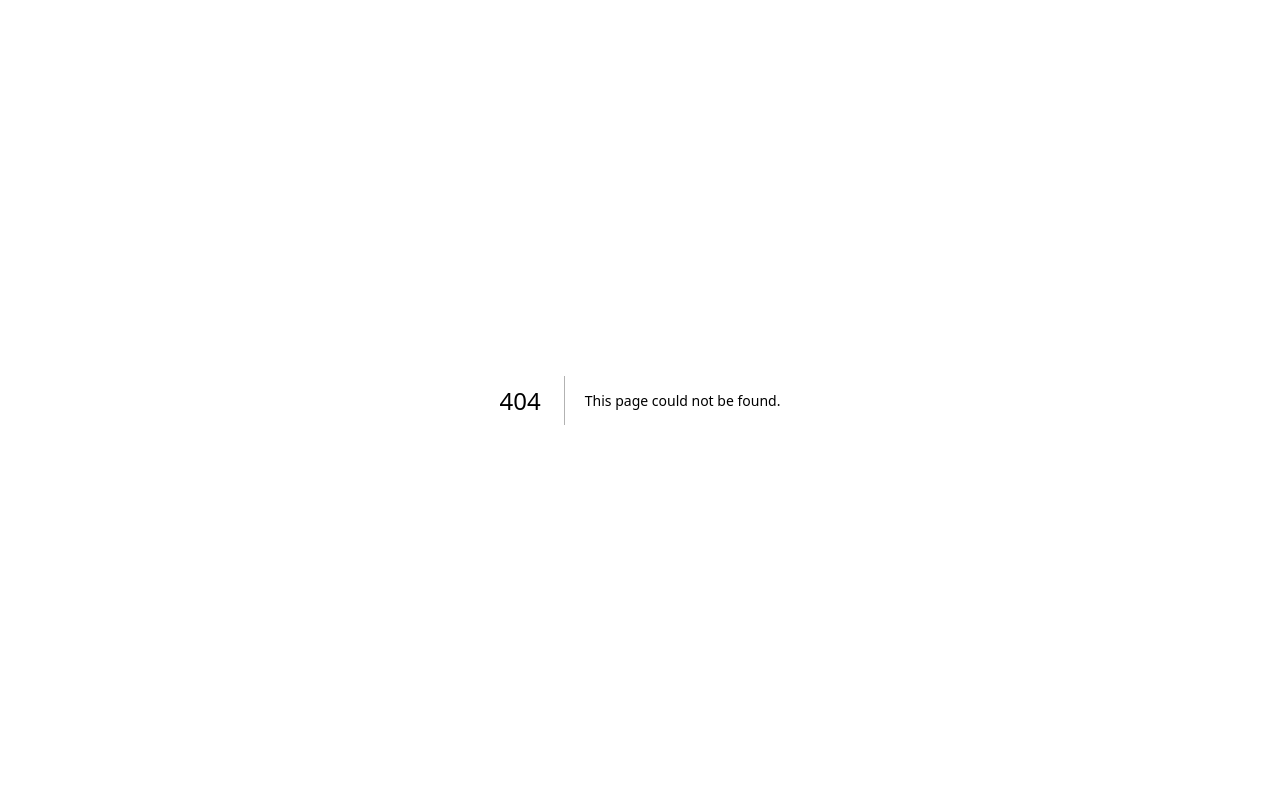
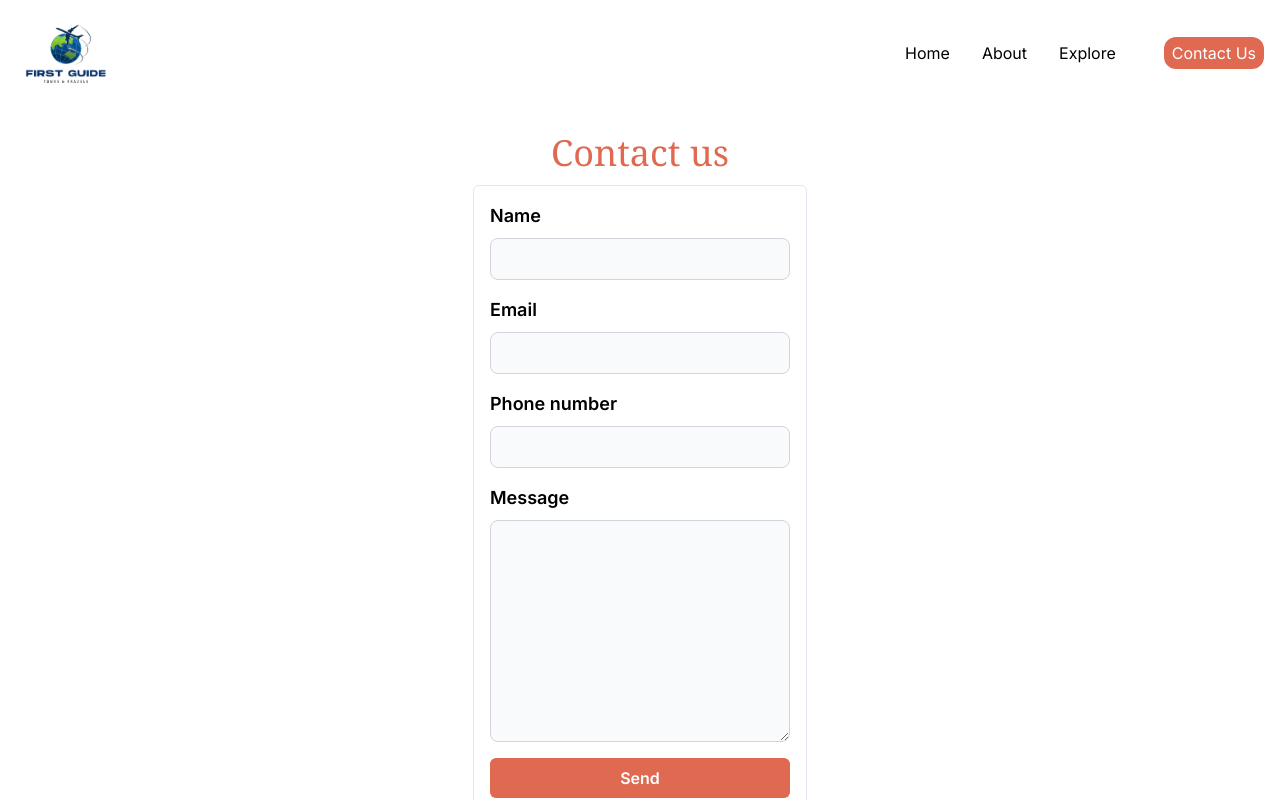
Before and after one commit to ANU7MADHAV/travel-website, a Next.js app: page /contact in a window 1280 px wide. Before the commit this address had no page. Shown: the top 800 px of the page. Built offline with nearby package versions, Linux system fonts and the light colour scheme.

Commit message:
completed the project

```diff
--- /dev/null
+++ b/action.ts
@@ -0,0 +1,32 @@
+"use server";
+import { Resend } from "resend";
+import EmailTemplate from "@/components/email/EmailTemplate";
+interface State {
+  error: string | null;
+  success: boolean;
+}
+export const sendEmail = async (prevState: State, formData: FormData) => {
+  const name = formData.get("name") as string;
+  const email = formData.get("email") as string;
+  const message = formData.get("message") as string;
+  const phone = formData.get("phone") as string;
+  try {
+    const resend = new Resend(process.env.API_KEY);
+    await resend.emails.send({
+      from: "onboarding@resend.dev",
+      to: "anumadhavan888@gmail.com",
+      subject: "Form Submission",
+      react: EmailTemplate({ name, email, message, phone }),
+    });
+    return {
+      error: null,
+      success: true,
+    };
+  } catch (error) {
+    console.log(error);
+    return {
+      error: (error as Error).message,
+      success: false,
+    };
+  }
+};
--- /dev/null
+++ b/app/contact/page.tsx
@@ -0,0 +1,98 @@
+"use client";
+import { sendEmail } from "@/action";
+import { SheetDemo } from "@/components/navbar/MobileNavbar";
+import Navbar from "@/components/navbar/Navbar";
+import { useEffect } from "react";
+import { useFormState } from "react-dom";
+import Image from "next/image";
+import logo from "@/public/logo.png";
+import Link from "next/link";
+export default function Form() {
+  const [sendEmailState, sendEmailAction] = useFormState(sendEmail, {
+    error: null,
+    success: false,
+  });
+  useEffect(() => {
+    if (sendEmailState.success) {
+      alert("Email sent!");
+    }
+    if (sendEmailState.error) {
+      alert("Error sending email!");
+    }
+  }, [sendEmailState]);
+  return (
+    <div>
+      <div className="flex items-center justify-between px-4">
+        <Image
+          src={logo}
+          alt="logo"
+          className="w-[60px] overflow-hidden rounded-full bg-white md:w-[80px] lg:w-[100px]"
+        />
+        <section className="flex items-center gap-12 text-black">
+          <section className="hidden md:block">
+            <Navbar />
+          </section>
+          <Link href="/contact">
+            <button className="rounded-xl bg-[#DF6951] px-2 py-1 text-sm text-white  md:text-base">
+              Contact Us
+            </button>
+          </Link>
+          <section className="block md:hidden">
+            <SheetDemo />
+          </section>
+        </section>
+      </div>
+      <section className="my-4 flex flex-col  items-center px-6 sm:w-auto">
+        <h1 className="my-3 font-serif text-4xl text-[#DF6951]">Contact us</h1>
+        <form
+          className="flex flex-col rounded-md border  p-4 text-black"
+          action={sendEmailAction}
+        >
+          <label htmlFor="name" className="mb-2 text-lg font-semibold">
+            Name
+          </label>
+          <input
+            className="block w-[300px] rounded-lg border border-gray-300 bg-gray-50 p-2.5 text-sm text-gray-900 focus:border-blue-500 focus:ring-blue-500 dark:border-gray-600 dark:bg-gray-700 dark:text-white dark:placeholder-gray-400 dark:focus:border-blue-500 dark:focus:ring-blue-500"
+            type="text"
+            id="name"
+            name="name"
+          />
+          <label htmlFor="email" className="mb-2 mt-4 text-lg font-semibold">
+            Email
+          </label>
+          <input
+            type="email"
+            id="email"
+            name="email"
+            className="block w-[300px] rounded-lg border border-gray-300 bg-gray-50 p-2.5 text-sm text-gray-900 focus:border-blue-500 focus:ring-blue-500 dark:border-gray-600 dark:bg-gray-700 dark:text-white dark:placeholder-gray-400 dark:focus:border-blue-500 dark:focus:ring-blue-500"
+          />
+          <label htmlFor="phone" className="mb-2 mt-4 text-lg font-semibold">
+            Phone number
+          </label>
+          <input
+            type="text"
+            id="phone"
+            name="phone"
+            className="block w-[300px] rounded-lg border border-gray-300 bg-gray-50 p-2.5 text-sm text-gray-900 focus:border-blue-500 focus:ring-blue-500 dark:border-gray-600 dark:bg-gray-700 dark:text-white dark:placeholder-gray-400 dark:focus:border-blue-500 dark:focus:ring-blue-500"
+          />
+          <label htmlFor="message" className="mb-2 mt-4 text-lg font-semibold">
+            Message
+          </label>
+          <textarea
+            name="message"
+            id="message"
+            className="block w-[300px] rounded-lg border border-gray-300 bg-gray-50 p-2.5 text-sm text-gray-900 focus:border-blue-500 focus:ring-blue-500 dark:border-gray-600 dark:bg-gray-700 dark:text-white dark:placeholder-gray-400 dark:focus:border-blue-500 dark:focus:ring-blue-500"
+            cols={30}
+            rows={10}
+          ></textarea>
+          <button
+            type="submit"
+            className="mt-4 rounded-md  bg-[#DF6951] px-4 py-2 font-semibold text-white hover:bg-[#f6674a]"
+          >
+            Send
+          </button>
+        </form>
+      </section>
+    </div>
+  );
+}
--- a/app/explore/page.tsx
+++ b/app/explore/page.tsx
@@ -9,6 +9,7 @@ import { SheetDemo } from "@/components/navbar/MobileNavbar";
 import Navbar from "@/components/navbar/Navbar";
 import Image from "next/image";
 import logo from "@/public/logo.png";
+import Link from "next/link";
 
 const page = () => {
   return (
@@ -23,9 +24,12 @@ const page = () => {
           <section className="hidden md:block">
             <Navbar />
           </section>
-          <button className="rounded-xl bg-[#DF6951] px-2 py-1 text-sm  md:text-base">
-            Contact Us
-          </button>
+          <Link href="/contact">
+            <button className="rounded-xl bg-[#DF6951] px-2 py-1 text-sm  md:text-base">
+              Contact Us
+            </button>
+          </Link>
+
           <section className="block md:hidden">
             <SheetDemo />
           </section>
--- a/components/Footer/FooterSection1.tsx
+++ b/components/Footer/FooterSection1.tsx
@@ -2,6 +2,7 @@ import { FaInstagram, FaLinkedinIn } from "react-icons/fa";
 import { FaTiktok } from "react-icons/fa6";
 import logo from "@/public/logo.png";
 import Image from "next/image";
+import Link from "next/link";
 
 const FooterSection1 = () => {
   return (
@@ -10,8 +11,12 @@ const FooterSection1 = () => {
       <h3>Travel helps companies </h3>
       <h3>manage payments easily.</h3>
       <section className="flex gap-4 py-1  text-[#DF6951]">
-        <FaTiktok />
-        <FaInstagram />
+        <Link href="https://vm.tiktok.com/ZSFYjxCjE/">
+          <FaTiktok />
+        </Link>
+        <Link href="https://www.instagram.com/invites/contact/?i=8m790p0qccwe&utm_content=nr9ww6a">
+          <FaInstagram />
+        </Link>
       </section>
     </div>
   );
--- a/components/Homepage/FirstSection.tsx
+++ b/components/Homepage/FirstSection.tsx
@@ -2,6 +2,7 @@ import Image from "next/image";
 import logo from "@/public/logo.png";
 import { SheetDemo } from "../navbar/MobileNavbar";
 import Navbar from "../navbar/Navbar";
+import Link from "next/link";
 
 const FirstSection = () => {
   return (
@@ -16,9 +17,12 @@ const FirstSection = () => {
           <section className="hidden md:block">
             <Navbar />
           </section>
-          <button className="rounded-xl bg-[#DF6951] px-2 py-1 text-sm  md:text-base">
-            Contact Us
-          </button>
+          <Link href="/contact">
+            <button className="rounded-xl bg-[#DF6951] px-2 py-1 text-sm  md:text-base">
+              Contact Us
+            </button>
+          </Link>
+
           <section className="block md:hidden">
             <SheetDemo />
           </section>
--- a/components/about/FirstSectionAbout.tsx
+++ b/components/about/FirstSectionAbout.tsx
@@ -2,6 +2,7 @@ import Image from "next/image";
 import { SheetDemo } from "../navbar/MobileNavbar";
 import Navbar from "../navbar/Navbar";
 import logo from "@/public/logo.png";
+import Link from "next/link";
 
 const FirstSectionAbout = () => {
   return (
@@ -16,9 +17,12 @@ const FirstSectionAbout = () => {
           <section className="hidden md:block">
             <Navbar />
           </section>
-          <button className="rounded-xl bg-[#DF6951] px-2 py-1 text-sm  md:text-base">
-            Contact Us
-          </button>
+          <Link href="/contact">
+            <button className="rounded-xl bg-[#DF6951] px-2 py-1 text-sm  md:text-base">
+              Contact Us
+            </button>
+          </Link>
+
           <section className="block md:hidden">
             <SheetDemo />
           </section>
--- /dev/null
+++ b/components/email/EmailTemplate.tsx
@@ -0,0 +1,24 @@
+import { Html, Heading, Text } from "@react-email/components";
+const EmailTemplate = ({
+  name,
+  email,
+  phone,
+  message,
+}: {
+  name: string;
+  email: string;
+  phone: string;
+  message: string;
+}) => {
+  return (
+    <Html lang="en">
+      <Heading as="h1">{name} Client contacted you</Heading>
+      <Text>Client submitted the form</Text>
+      <Text>Name: {name}</Text>
+      <Text>Phone number : {phone}</Text>
+      <Text>Email: {email}</Text>
+      <Text>Message: {message}</Text>
+    </Html>
+  );
+};
+export default EmailTemplate;
--- a/components/explore/FirstSectionExplore.tsx
+++ b/components/explore/FirstSectionExplore.tsx
@@ -15,8 +15,8 @@ const FirstSectionExplore = () => {
         </p>
       </section>
 
-      <div className="flex w-full justify-end ">
-        <Image src={travler} alt="travler" className="w-[700px] bg-center" />
+      <div className="hidden w-full  justify-end sm:flex ">
+        <Image src={travler} alt="travler" className="w-[700px] bg-center " />
       </div>
     </div>
   );
--- a/package.json
+++ b/package.json
@@ -12,13 +12,17 @@
     "@radix-ui/react-dialog": "^1.0.5",
     "@radix-ui/react-icons": "^1.3.0",
     "@radix-ui/react-slot": "^1.0.2",
+    "@react-email/components": "^0.0.15",
+    "@react-email/render": "^0.0.12",
     "@vercel/speed-insights": "^1.0.10",
     "class-variance-authority": "^0.7.0",
     "clsx": "^2.1.0",
     "next": "14.1.0",
     "react": "^18",
     "react-dom": "^18",
+    "react-email": "^2.1.0",
     "react-icons": "^5.0.1",
+    "resend": "^3.2.0",
     "sharp": "^0.33.2",
     "tailwind-merge": "^2.2.1",
     "tailwindcss-animate": "^1.0.7"
```
Also changed, not shown: 2 other files (tests, documents, lock files or other folders).
